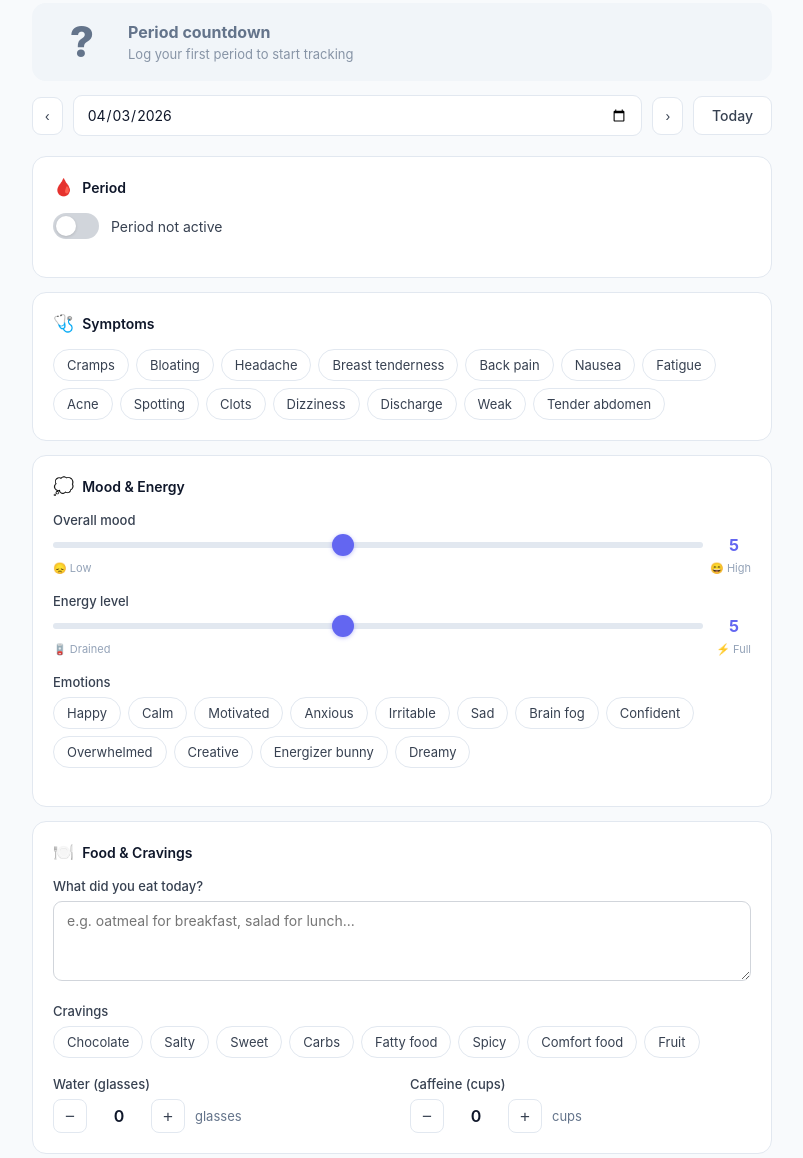
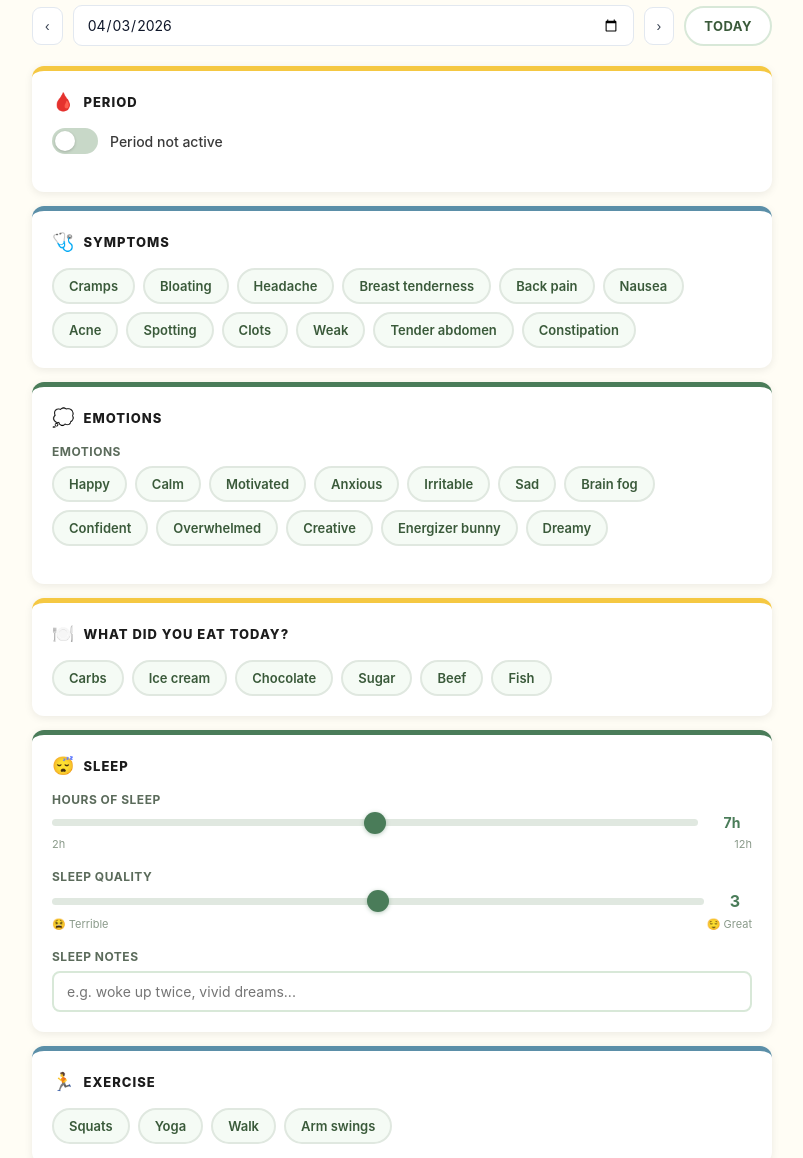
Before and after one commit to merikapi1979-boop/my-tracker, a plain HTML site: page index.html in a window 1280 px wide. Shown: the part 129-1287 px from the top of the page, without its empty margins (238-1041 px from the left). Drawn offline with nearby package versions, Linux system fonts and the light colour scheme.

Commit message:
Add files via upload

```diff
--- a/index.html
+++ b/index.html
@@ -7,19 +7,19 @@
   <script src="https://cdnjs.cloudflare.com/ajax/libs/Chart.js/4.4.0/chart.umd.min.js"></script>
   <style>
     * { box-sizing: border-box; margin: 0; padding: 0; }
-    body { font-family: -apple-system, BlinkMacSystemFont, 'Segoe UI', Roboto, sans-serif; background: #f8fafc; color: #0f172a; min-height: 100vh; }
+    body { font-family: -apple-system, BlinkMacSystemFont, 'Segoe UI', Roboto, sans-serif; background: #FFFDF5; color: #1C1C1C; min-height: 100vh; }
 
     /* Header */
-    .header { background: white; border-bottom: 1px solid #e2e8f0; padding: 0 24px; display: flex; align-items: center; justify-content: space-between; height: 62px; position: sticky; top: 0; z-index: 100; }
+    .header { background: #4A7C59; border-bottom: 4px solid #D94F35; padding: 0 24px; display: flex; align-items: center; justify-content: space-between; height: 64px; position: sticky; top: 0; z-index: 100; }
     .header-left { display: flex; align-items: center; gap: 10px; }
-    .header h1 { font-size: 18px; font-weight: 700; color: #0f172a; letter-spacing: -0.3px; }
-    .cycle-badge { font-size: 12px; color: #6366f1; background: #eef2ff; padding: 4px 10px; border-radius: 20px; font-weight: 500; }
+    .header h1 { font-size: 19px; font-weight: 800; color: #FFFDF5; letter-spacing: 1px; text-transform: uppercase; }
+    .cycle-badge { font-size: 12px; color: #1C1C1C; background: #F5C842; padding: 5px 12px; border-radius: 20px; font-weight: 700; }
 
     /* Nav */
-    .nav { background: white; border-bottom: 1px solid #e2e8f0; display: flex; padding: 0 24px; overflow-x: auto; }
-    .nav button { padding: 14px 18px; border: none; background: none; cursor: pointer; font-size: 14px; color: #64748b; border-bottom: 2px solid transparent; margin-bottom: -1px; transition: all 0.2s; white-space: nowrap; font-weight: 500; }
-    .nav button.active { color: #6366f1; border-bottom-color: #6366f1; }
-    .nav button:hover:not(.active) { color: #0f172a; }
+    .nav { background: #3A6147; border-bottom: 3px solid #D94F35; display: flex; padding: 0 20px; overflow-x: auto; }
+    .nav button { padding: 14px 16px; border: none; background: none; cursor: pointer; font-size: 13px; color: #A8C9B2; border-bottom: 3px solid transparent; margin-bottom: -3px; transition: all 0.2s; white-space: nowrap; font-weight: 700; letter-spacing: 0.5px; text-transform: uppercase; }
+    .nav button.active { color: #F5C842; border-bottom-color: #F5C842; }
+    .nav button:hover:not(.active) { color: #FFFDF5; }
 
     /* Layout */
     .main { max-width: 780px; margin: 0 auto; padding: 24px 20px 60px; }
@@ -27,15 +27,18 @@
     .tab-content.active { display: block; }
 
     /* Cards */
-    .card { background: white; border: 1px solid #e2e8f0; border-radius: 14px; padding: 20px; margin-bottom: 14px; }
-    .card-title { font-size: 14px; font-weight: 600; color: #0f172a; margin-bottom: 16px; display: flex; align-items: center; gap: 8px; }
-    .card-title .icon { font-size: 17px; }
+    .card { background: white; border-radius: 12px; padding: 20px; margin-bottom: 14px; box-shadow: 0 2px 8px rgba(0,0,0,0.08); border-top: 5px solid #4A7C59; }
+    .card:nth-child(2n) { border-top-color: #D94F35; }
+    .card:nth-child(3n) { border-top-color: #F5C842; }
+    .card:nth-child(4n) { border-top-color: #5B8FA8; }
+    .card-title { font-size: 13px; font-weight: 800; color: #1C1C1C; margin-bottom: 16px; display: flex; align-items: center; gap: 8px; text-transform: uppercase; letter-spacing: 1px; }
+    .card-title .icon { font-size: 18px; }
 
     /* Form */
     .form-group { margin-bottom: 18px; }
-    .form-label { font-size: 13px; font-weight: 500; color: #374151; margin-bottom: 7px; display: block; }
-    .form-input { width: 100%; padding: 10px 13px; border: 1px solid #d1d5db; border-radius: 9px; font-size: 14px; color: #0f172a; background: white; transition: border-color 0.2s, box-shadow 0.2s; font-family: inherit; }
-    .form-input:focus { outline: none; border-color: #6366f1; box-shadow: 0 0 0 3px rgba(99,102,241,0.1); }
+    .form-label { font-size: 12px; font-weight: 700; color: #5B6B5B; margin-bottom: 7px; display: block; text-transform: uppercase; letter-spacing: 0.5px; }
+    .form-input { width: 100%; padding: 10px 13px; border: 2px solid #D8E8D8; border-radius: 8px; font-size: 14px; color: #1C1C1C; background: white; transition: border-color 0.2s, box-shadow 0.2s; font-family: inherit; }
+    .form-input:focus { outline: none; border-color: #4A7C59; box-shadow: 0 0 0 3px rgba(74,124,89,0.15); }
     textarea.form-input { resize: vertical; min-height: 80px; }
 
     /* Two-col grid */
@@ -46,58 +49,58 @@
     .toggle-row { display: flex; align-items: center; gap: 12px; }
     .toggle { position: relative; width: 46px; height: 26px; flex-shrink: 0; }
     .toggle input { opacity: 0; width: 0; height: 0; }
-    .toggle-slider { position: absolute; inset: 0; background: #d1d5db; border-radius: 26px; cursor: pointer; transition: 0.25s; }
-    .toggle-slider:before { content: ''; position: absolute; width: 20px; height: 20px; left: 3px; top: 3px; background: white; border-radius: 50%; transition: 0.25s; box-shadow: 0 1px 3px rgba(0,0,0,0.15); }
-    .toggle input:checked + .toggle-slider { background: #6366f1; }
+    .toggle-slider { position: absolute; inset: 0; background: #C8D8C8; border-radius: 26px; cursor: pointer; transition: 0.25s; }
+    .toggle-slider:before { content: ''; position: absolute; width: 20px; height: 20px; left: 3px; top: 3px; background: white; border-radius: 50%; transition: 0.25s; box-shadow: 0 1px 3px rgba(0,0,0,0.2); }
+    .toggle input:checked + .toggle-slider { background: #D94F35; }
     .toggle input:checked + .toggle-slider:before { transform: translateX(20px); }
-    .toggle-label { font-size: 14px; color: #374151; }
+    .toggle-label { font-size: 14px; color: #3A3A3A; font-weight: 500; }
 
     /* Flow selector */
     .flow-grid { display: grid; grid-template-columns: repeat(5, 1fr); gap: 7px; }
-    .flow-opt { padding: 10px 4px; text-align: center; border: 1.5px solid #e2e8f0; border-radius: 10px; cursor: pointer; font-size: 11px; font-weight: 500; color: #64748b; transition: all 0.2s; background: white; }
-    .flow-opt:hover { border-color: #f43f5e; color: #f43f5e; }
-    .flow-opt.selected { background: #fff1f2; border-color: #f43f5e; color: #be185d; }
+    .flow-opt { padding: 10px 4px; text-align: center; border: 2px solid #F0D0C8; border-radius: 10px; cursor: pointer; font-size: 11px; font-weight: 700; color: #8A5A50; transition: all 0.2s; background: #FFF5F3; text-transform: uppercase; }
+    .flow-opt:hover { border-color: #D94F35; color: #D94F35; background: #FFE8E3; }
+    .flow-opt.selected { background: #D94F35; border-color: #B83D26; color: white; }
     .flow-opt .dot { font-size: 20px; display: block; margin-bottom: 4px; }
 
     /* Chips */
-    .chips { display: flex; flex-wrap: wrap; gap: 7px; }
-    .chip { padding: 7px 13px; border: 1.5px solid #e2e8f0; border-radius: 20px; font-size: 13px; cursor: pointer; transition: all 0.18s; background: white; color: #374151; user-select: none; }
-    .chip:hover { border-color: #a5b4fc; color: #6366f1; }
-    .chip.selected { background: #eef2ff; border-color: #6366f1; color: #6366f1; font-weight: 500; }
+    .chips { display: flex; flex-wrap: wrap; gap: 8px; }
+    .chip { padding: 8px 15px; border: 2px solid #E0E8E0; border-radius: 20px; font-size: 13px; cursor: pointer; transition: all 0.18s; background: #F5FBF5; color: #3A5A3A; user-select: none; font-weight: 600; }
+    .chip:hover { border-color: #4A7C59; color: #4A7C59; background: #EAF5EA; transform: translateY(-1px); }
+    .chip.selected { background: #4A7C59; border-color: #3A6147; color: white; font-weight: 700; transform: translateY(-1px); box-shadow: 0 2px 6px rgba(74,124,89,0.35); }
 
     /* Slider */
     .slider-group { display: flex; flex-direction: column; gap: 6px; }
     .slider-row { display: flex; align-items: center; gap: 14px; }
-    .slider { flex: 1; -webkit-appearance: none; appearance: none; height: 6px; border-radius: 3px; background: #e2e8f0; outline: none; cursor: pointer; }
-    .slider::-webkit-slider-thumb { -webkit-appearance: none; appearance: none; width: 22px; height: 22px; border-radius: 50%; background: #6366f1; cursor: pointer; box-shadow: 0 1px 4px rgba(99,102,241,0.4); }
-    .slider-val { width: 34px; text-align: center; font-size: 16px; font-weight: 700; color: #6366f1; }
-    .slider-ends { display: flex; justify-content: space-between; font-size: 11px; color: #94a3b8; }
+    .slider { flex: 1; -webkit-appearance: none; appearance: none; height: 7px; border-radius: 4px; background: #E0E8E0; outline: none; cursor: pointer; }
+    .slider::-webkit-slider-thumb { -webkit-appearance: none; appearance: none; width: 22px; height: 22px; border-radius: 50%; background: #4A7C59; cursor: pointer; box-shadow: 0 1px 4px rgba(74,124,89,0.4); }
+    .slider-val { width: 34px; text-align: center; font-size: 16px; font-weight: 700; color: #4A7C59; }
+    .slider-ends { display: flex; justify-content: space-between; font-size: 11px; color: #8A9A8A; }
 
     /* Counter */
     .counter-row { display: flex; align-items: center; gap: 10px; }
-    .counter-btn { width: 34px; height: 34px; border: 1.5px solid #e2e8f0; border-radius: 8px; background: white; cursor: pointer; font-size: 17px; display: flex; align-items: center; justify-content: center; transition: all 0.18s; color: #374151; line-height: 1; }
-    .counter-btn:hover { border-color: #6366f1; color: #6366f1; background: #eef2ff; }
-    .counter-val { width: 44px; text-align: center; font-size: 16px; font-weight: 600; color: #0f172a; }
-    .counter-unit { font-size: 13px; color: #64748b; }
+    .counter-btn { width: 36px; height: 36px; border: 2px solid #E0E8E0; border-radius: 8px; background: white; cursor: pointer; font-size: 18px; display: flex; align-items: center; justify-content: center; transition: all 0.18s; color: #3A5A3A; line-height: 1; }
+    .counter-btn:hover { border-color: #4A7C59; color: #4A7C59; background: #EAF5EA; }
+    .counter-val { width: 44px; text-align: center; font-size: 18px; font-weight: 700; color: #1C1C1C; }
+    .counter-unit { font-size: 13px; color: #6A8A6A; }
 
     /* Save button */
-    .btn-primary { background: #6366f1; color: white; border: none; padding: 13px 24px; border-radius: 10px; font-size: 15px; font-weight: 600; cursor: pointer; transition: background 0.2s, transform 0.1s; width: 100%; font-family: inherit; }
-    .btn-primary:hover { background: #4f46e5; }
-    .btn-primary:active { transform: scale(0.98); }
-    .btn-secondary { background: white; color: #374151; border: 1.5px solid #e2e8f0; padding: 10px 18px; border-radius: 9px; font-size: 14px; font-weight: 500; cursor: pointer; transition: all 0.18s; font-family: inherit; }
-    .btn-secondary:hover { border-color: #6366f1; color: #6366f1; }
-    .btn-danger { background: white; color: #ef4444; border: 1.5px solid #fca5a5; padding: 10px 18px; border-radius: 9px; font-size: 14px; font-weight: 500; cursor: pointer; font-family: inherit; transition: all 0.18s; }
-    .btn-danger:hover { background: #fef2f2; }
+    .btn-primary { background: #D94F35; color: white; border: none; padding: 14px 24px; border-radius: 30px; font-size: 15px; font-weight: 800; cursor: pointer; transition: all 0.2s; width: 100%; font-family: inherit; letter-spacing: 1px; text-transform: uppercase; box-shadow: 0 4px 12px rgba(217,79,53,0.4); }
+    .btn-primary:hover { background: #C23E26; box-shadow: 0 6px 16px rgba(217,79,53,0.5); transform: translateY(-1px); }
+    .btn-primary:active { transform: translateY(1px); box-shadow: 0 2px 6px rgba(217,79,53,0.3); }
+    .btn-secondary { background: white; color: #3A5A3A; border: 2px solid #D8E8D8; padding: 10px 18px; border-radius: 20px; font-size: 13px; font-weight: 700; cursor: pointer; transition: all 0.18s; font-family: inherit; text-transform: uppercase; letter-spacing: 0.5px; }
+    .btn-secondary:hover { border-color: #4A7C59; color: #4A7C59; background: #EAF5EA; }
+    .btn-danger { background: white; color: #D94F35; border: 2px solid #F0D0C8; padding: 10px 18px; border-radius: 20px; font-size: 13px; font-weight: 700; cursor: pointer; font-family: inherit; transition: all 0.18s; text-transform: uppercase; }
+    .btn-danger:hover { background: #FFF0ED; border-color: #D94F35; }
 
     /* Toast */
-    .toast { position: fixed; bottom: 28px; right: 24px; background: #0f172a; color: white; padding: 13px 20px; border-radius: 10px; font-size: 14px; z-index: 1000; opacity: 0; transform: translateY(10px); transition: all 0.3s; pointer-events: none; max-width: 300px; }
+    .toast { position: fixed; bottom: 28px; right: 24px; background: #4A7C59; color: white; padding: 13px 20px; border-radius: 12px; font-size: 14px; font-weight: 600; z-index: 1000; opacity: 0; transform: translateY(10px); transition: all 0.3s; pointer-events: none; max-width: 300px; box-shadow: 0 4px 16px rgba(74,124,89,0.4); }
     .toast.show { opacity: 1; transform: translateY(0); }
 
     /* Calendar */
     .cal-header { display: flex; align-items: center; justify-content: space-between; margin-bottom: 14px; }
-    .cal-title { font-size: 16px; font-weight: 600; }
-    .cal-nav-btn { background: white; border: 1.5px solid #e2e8f0; border-radius: 8px; padding: 5px 13px; cursor: pointer; font-size: 14px; transition: all 0.18s; }
-    .cal-nav-btn:hover { border-color: #6366f1; color: #6366f1; }
+    .cal-title { font-size: 16px; font-weight: 800; color: #1C1C1C; text-transform: uppercase; letter-spacing: 0.5px; }
+    .cal-nav-btn { background: white; border: 2px solid #D8E8D8; border-radius: 20px; padding: 6px 14px; cursor: pointer; font-size: 13px; transition: all 0.18s; color: #3A5A3A; font-weight: 700; }
+    .cal-nav-btn:hover { border-color: #4A7C59; color: #4A7C59; background: #EAF5EA; }
     .cal-grid { display: grid; grid-template-columns: repeat(7, 1fr); gap: 3px; }
     .cal-day-label { text-align: center; font-size: 11px; font-weight: 600; color: #94a3b8; padding: 5px 0; }
     .cal-day { aspect-ratio: 1; display: flex; align-items: center; justify-content: center; border-radius: 50%; font-size: 13px; cursor: pointer; transition: all 0.18s; position: relative; }
@@ -254,40 +257,18 @@
         <div class="chip" data-val="breast_tenderness" onclick="toggleChip(this,'symptoms')">Breast tenderness</div>
         <div class="chip" data-val="back_pain" onclick="toggleChip(this,'symptoms')">Back pain</div>
         <div class="chip" data-val="nausea" onclick="toggleChip(this,'symptoms')">Nausea</div>
-        <div class="chip" data-val="fatigue" onclick="toggleChip(this,'symptoms')">Fatigue</div>
         <div class="chip" data-val="acne" onclick="toggleChip(this,'symptoms')">Acne</div>
         <div class="chip" data-val="spotting" onclick="toggleChip(this,'symptoms')">Spotting</div>
         <div class="chip" data-val="clots" onclick="toggleChip(this,'symptoms')">Clots</div>
-        <div class="chip" data-val="dizziness" onclick="toggleChip(this,'symptoms')">Dizziness</div>
-        <div class="chip" data-val="discharge" onclick="toggleChip(this,'symptoms')">Discharge</div>
         <div class="chip" data-val="weak" onclick="toggleChip(this,'symptoms')">Weak</div>
         <div class="chip" data-val="tender_abdomen" onclick="toggleChip(this,'symptoms')">Tender abdomen</div>
+        <div class="chip" data-val="constipation" onclick="toggleChip(this,'symptoms')">Constipation</div>
       </div>
     </div>
 
     <!-- Mood & Energy -->
     <div class="card">
-      <div class="card-title"><span class="icon">💭</span> Mood & Energy</div>
-      <div class="form-group">
-        <div class="form-label">Overall mood</div>
-        <div class="slider-group">
-          <div class="slider-row">
-            <input type="range" class="slider" id="mood-score" min="1" max="10" value="5" oninput="document.getElementById('mood-val').textContent=this.value" />
-            <span class="slider-val" id="mood-val">5</span>
-          </div>
-          <div class="slider-ends"><span>😞 Low</span><span>😄 High</span></div>
-        </div>
-      </div>
-      <div class="form-group">
-        <div class="form-label">Energy level</div>
-        <div class="slider-group">
-          <div class="slider-row">
-            <input type="range" class="slider" id="energy-score" min="1" max="10" value="5" oninput="document.getElementById('energy-val').textContent=this.value" />
-            <span class="slider-val" id="energy-val">5</span>
-          </div>
-          <div class="slider-ends"><span>🪫 Drained</span><span>⚡ Full</span></div>
-        </div>
-      </div>
+      <div class="card-title"><span class="icon">💭</span> Emotions</div>
       <div class="form-group">
         <div class="form-label">Emotions</div>
         <div class="chips" id="emotion-chips">
@@ -309,43 +290,14 @@
 
     <!-- Food -->
     <div class="card">
-      <div class="card-title"><span class="icon">🍽️</span> Food & Cravings</div>
-      <div class="form-group">
-        <label class="form-label">What did you eat today?</label>
-        <textarea class="form-input" id="food-notes" placeholder="e.g. oatmeal for breakfast, salad for lunch..."></textarea>
-      </div>
-      <div class="form-group">
-        <div class="form-label">Cravings</div>
-        <div class="chips" id="craving-chips">
-          <div class="chip" data-val="chocolate" onclick="toggleChip(this,'cravings')">Chocolate</div>
-          <div class="chip" data-val="salty" onclick="toggleChip(this,'cravings')">Salty</div>
-          <div class="chip" data-val="sweet" onclick="toggleChip(this,'cravings')">Sweet</div>
-          <div class="chip" data-val="carbs" onclick="toggleChip(this,'cravings')">Carbs</div>
-          <div class="chip" data-val="fatty" onclick="toggleChip(this,'cravings')">Fatty food</div>
-          <div class="chip" data-val="spicy" onclick="toggleChip(this,'cravings')">Spicy</div>
-          <div class="chip" data-val="comfort" onclick="toggleChip(this,'cravings')">Comfort food</div>
-          <div class="chip" data-val="fruit" onclick="toggleChip(this,'cravings')">Fruit</div>
-        </div>
-      </div>
-      <div class="grid-2">
-        <div class="form-group" style="margin-bottom:0">
-          <div class="form-label">Water (glasses)</div>
-          <div class="counter-row">
-            <button class="counter-btn" onclick="adjust('water',-1)">−</button>
-            <span class="counter-val" id="water-val">0</span>
-            <button class="counter-btn" onclick="adjust('water',1)">+</button>
-            <span class="counter-unit">glasses</span>
-          </div>
-        </div>
-        <div class="form-group" style="margin-bottom:0">
-          <div class="form-label">Caffeine (cups)</div>
-          <div class="counter-row">
-            <button class="counter-btn" onclick="adjust('caffeine',-1)">−</button>
-            <span class="counter-val" id="caffeine-val">0</span>
-            <button class="counter-btn" onclick="adjust('caffeine',1)">+</button>
-            <span class="counter-unit">cups</span>
-          </div>
-        </div>
+      <div class="card-title"><span class="icon">🍽️</span> What did you eat today?</div>
+      <div class="chips" id="food-chips">
+        <div class="chip" data-val="carbs" onclick="toggleChip(this,'food')">Carbs</div>
+        <div class="chip" data-val="ice_cream" onclick="toggleChip(this,'food')">Ice cream</div>
+        <div class="chip" data-val="chocolate" onclick="toggleChip(this,'food')">Chocolate</div>
+        <div class="chip" data-val="sugar" onclick="toggleChip(this,'food')">Sugar</div>
+        <div class="chip" data-val="beef" onclick="toggleChip(this,'food')">Beef</div>
+        <div class="chip" data-val="fish" onclick="toggleChip(this,'food')">Fish</div>
       </div>
     </div>
 
@@ -495,7 +447,7 @@ function getEntryDefaults() {
     period: { active: false, flow: null },
     symptoms: [],
     mood: { score: 5, energy: 5, emotions: [] },
-    food: { notes: '', cravings: [], water: 0, caffeine: 0, alcohol: 0 },
+    food: { items: [], notes: '' },
     sleep: { hours: 7, quality: 3, notes: '' },
     exercise: { active: false, types: [], duration: 0, intensity: 'moderate' },
     notes: ''
@@ -504,7 +456,7 @@ function getEntryDefaults() {
 
 /* ===================== COUNTERS ===================== */
 
-const counters = { water: 0, caffeine: 0 };
+const counters = {};
 
 function adjust(key, delta) {
   counters[key] = Math.max(0, (counters[key] || 0) + delta);
@@ -513,7 +465,7 @@ function adjust(key, delta) {
 
 /* ===================== CHIP HELPERS ===================== */
 
-const chipState = { symptoms: [], emotions: [], cravings: [], exercise: [] };
+const chipState = { symptoms: [], emotions: [], food: [], exercise: [] };
 
 function toggleChip(el, group) {
   const val = el.dataset.val;
@@ -660,12 +612,7 @@ function loadLogForm() {
   document.getElementById('energy-val').textContent = entry.mood.energy;
   setChips('emotions', 'emotion-chips', entry.mood.emotions || []);
 
-  document.getElementById('food-notes').value = entry.food.notes || '';
-  setChips('cravings', 'craving-chips', entry.food.cravings || []);
-  counters.water = entry.food.water || 0;
-  counters.caffeine = entry.food.caffeine || 0;
-  document.getElementById('water-val').textContent = counters.water;
-  document.getElementById('caffeine-val').textContent = counters.caffeine;
+  setChips('food', 'food-chips', entry.food.items || []);
 
   document.getElementById('sleep-hours').value = entry.sleep.hours;
   document.getElementById('sleep-hours-val').textContent = entry.sleep.hours + 'h';
@@ -687,14 +634,13 @@ function saveEntry() {
     period: { active: periodActive, flow: periodActive ? getSelectedFlow() : null },
     symptoms: [...chipState.symptoms],
     mood: {
-      score: parseInt(document.getElementById('mood-score').value),
-      energy: parseInt(document.getElementById('energy-score').value),
+      score: 5,
+      energy: 5,
       emotions: [...chipState.emotions]
     },
     food: {
-      notes: document.getElementById('food-notes').value.trim(),
-      cravings: [...chipState.cravings],
-      water: counters.water, caffeine: counters.caffeine
+      items: [...chipState.food],
+      notes: ''
     },
     sleep: {
       hours: parseFloat(document.getElementById('sleep-hours').value),
@@ -1126,11 +1072,11 @@ function exportCSV() {
   const data = loadData();
   const dates = Object.keys(data.entries).sort();
   if (!dates.length) { showToast('No data to export'); return; }
-  const headers = ['date','period_active','period_flow','symptoms','mood_score','energy_score','emotions','food_notes','cravings','water_glasses','caffeine_cups','sleep_hours','sleep_quality','sleep_notes','exercise_types','notes'];
+  const headers = ['date','period_active','period_flow','symptoms','emotions','food_items','sleep_hours','sleep_quality','sleep_notes','exercise_types','notes'];
   const rows = dates.map(date => {
     const e = data.entries[date];
     return [date, e.period.active?'yes':'no', e.period.flow||'', (e.symptoms||[]).join('; '), e.mood.score, e.mood.energy, (e.mood.emotions||[]).join('; '),
-      (e.food.notes||'').replace(/,/g,' '), (e.food.cravings||[]).join('; '), e.food.water, e.food.caffeine,
+      (e.food.items||[]).join('; '),
       e.sleep.hours, e.sleep.quality, (e.sleep.notes||'').replace(/,/g,' '),
       (e.exercise.types||[]).join('; '),
       (e.notes||'').replace(/,/g,' ')].map(v=>`"${v}"`).join(',');
```
